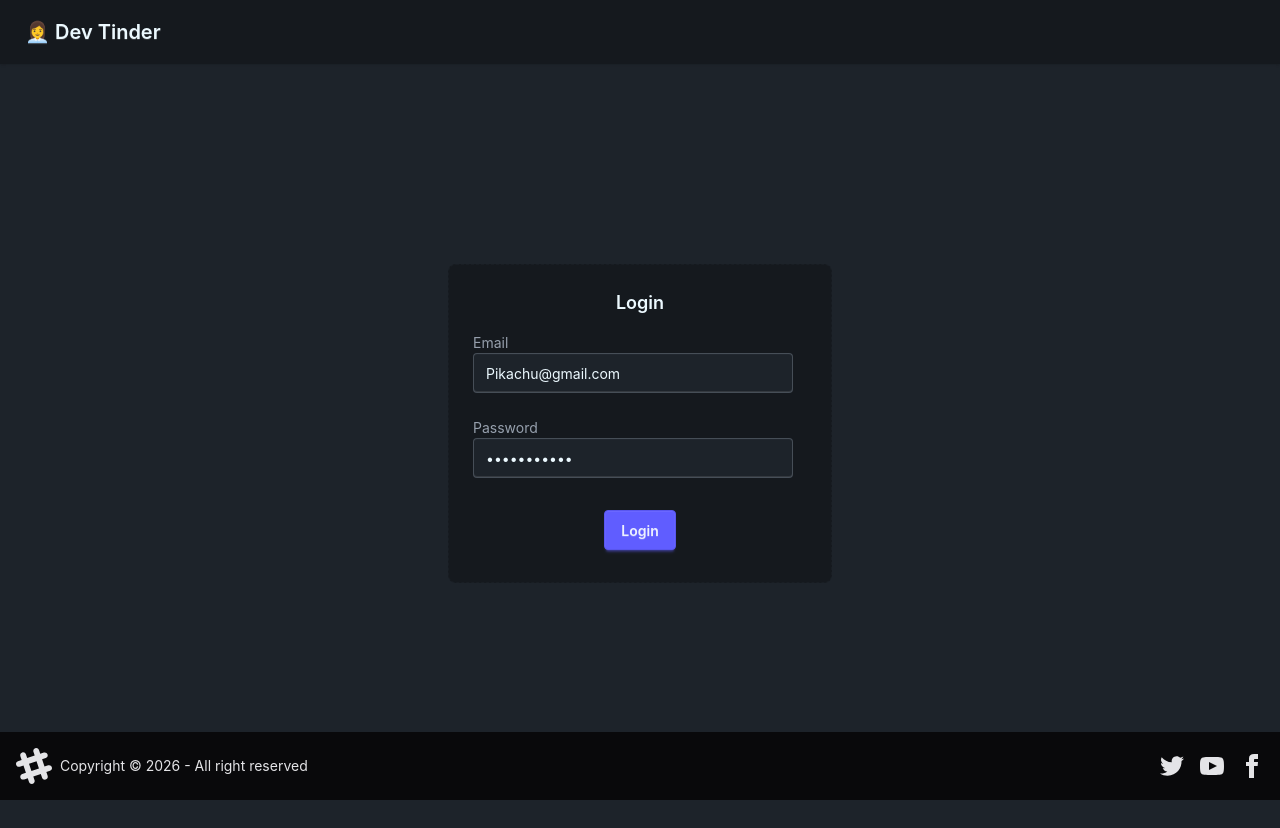
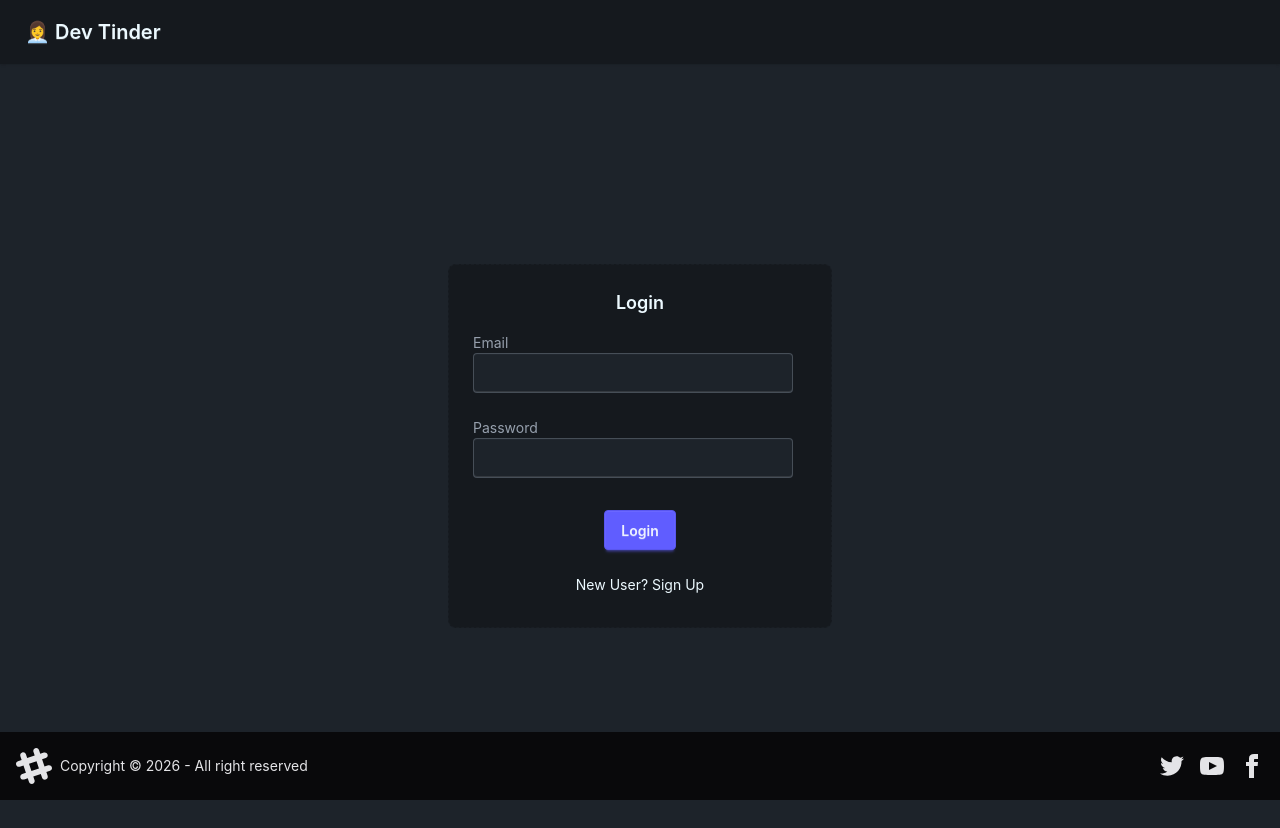
Before and after one commit to aka208/dev-tinder-web, a React (Vite) app: page /login in a window 1280 px wide. Before the commit the page ends 800 px from the top, so only its background shows below. Built offline with nearby package versions, Linux system fonts and the light colour scheme; no server answers.

Commit message:
Signup page implemented and signup api integrated

```diff
--- a/src/components/Login.jsx
+++ b/src/components/Login.jsx
@@ -6,12 +6,33 @@ import { addUser } from "../utils/userSlice";
 import { useNavigate } from "react-router-dom";
 
 const Login = () => {
-  const [emailId, setEmailId] = useState("Pikachu@gmail.com");
-  const [password, setPassword] = useState("Pikachu@123");
+  const [loginForm, setLoginForm] = useState(true);
+  const [emailId, setEmailId] = useState("");
+  const [password, setPassword] = useState("");
+  const [firstName, setFirstName] = useState("");
+  const [lastName, setLastName] = useState("");
   const [error, setError] = useState("");
 
   const dispatch = useDispatch();
   const navigate = useNavigate();
+
+  const clickHandler = async () => {
+    setLoginForm(!loginForm);
+  };
+
+  const signUpClickHandler = async () => {
+    try {
+      const requestBody = { firstName, lastName, emailId, password };
+      const res = await axios.post(`${BASE_URL}signup`, requestBody, {
+        withCredentials: true,
+      });
+      console.log(res);
+      navigate("/login");
+      setLoginForm(true);
+    } catch (error) {
+      console.log(error);
+    }
+  };
 
   const onLoginClick = async () => {
     try {
@@ -37,7 +58,33 @@ const Login = () => {
     <div className="flex justify-center items-center my-50">
       <div className="card card-dash bg-base-300 w-96">
         <div className="card-body">
-          <h2 className="card-title justify-center">Login</h2>
+          <h2 className="card-title justify-center">
+            {loginForm ? "Login" : "Sign Up"}
+          </h2>
+          {!loginForm && (
+            <>
+              <div className="my-2">
+                <label className="label">First Name</label>
+                <input
+                  type="email"
+                  className="input"
+                  placeholder=""
+                  value={firstName}
+                  onChange={(e) => setFirstName(e.target.value)}
+                />
+              </div>
+              <div className="my-2">
+                <label className="label">Last Name</label>
+                <input
+                  type="email"
+                  className="input"
+                  placeholder=""
+                  value={lastName}
+                  onChange={(e) => setLastName(e.target.value)}
+                />
+              </div>
+            </>
+          )}
           <div className="my-2">
             <label className="label">Email</label>
             <input
@@ -59,10 +106,21 @@ const Login = () => {
             />
           </div>
           <p className="text-red-500">{error}</p>
-          <div className="card-actions justify-center my-2">
-            <button className="btn btn-primary" onClick={() => onLoginClick()}>
-              Login
+          <div className="card-actions m-auto my-2">
+            <button
+              className="btn btn-primary"
+              onClick={() =>
+                loginForm ? onLoginClick() : signUpClickHandler()
+              }
+            >
+              {loginForm ? "Login" : "Sign Up"}
             </button>
+          </div>
+          <div
+            className="cursor-pointer m-auto hover:underline my-2"
+            onClick={() => clickHandler()}
+          >
+            {loginForm ? "New User? Sign Up" : "Existing User Sign In"}
           </div>
         </div>
       </div>
```
